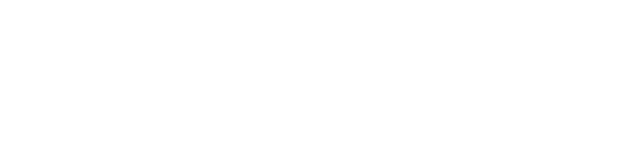
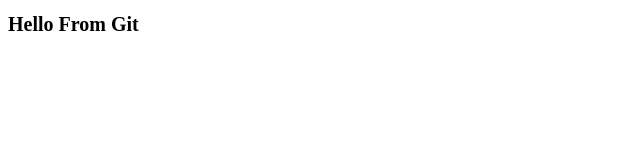
Before and after one commit to Salam-Kachi/Git_Courses, a plain HTML site: page index.html in a window 1280 px wide. Shown: the whole page, without its empty margins (0-640 px from the left). Drawn offline with Linux system fonts and the light colour scheme.

Commit message:
Adding h1 and make first styling

```diff
--- a/css/main.css
+++ b/css/main.css
@@ -0,0 +1,3 @@
+h1 {
+  font-size: 20px;
+}
--- a/index.html
+++ b/index.html
@@ -3,7 +3,10 @@
   <head>
     <meta charset="UTF-8" />
     <meta name="viewport" content="width=device-width, initial-scale=1.0" />
-    <title>Document</title>
+    <link rel="stylesheet" href="css/main.css" />
+    <title>Git Test</title>
   </head>
-  <body></body>
+  <body>
+    <h1>Hello From Git</h1>
+  </body>
 </html>
```
